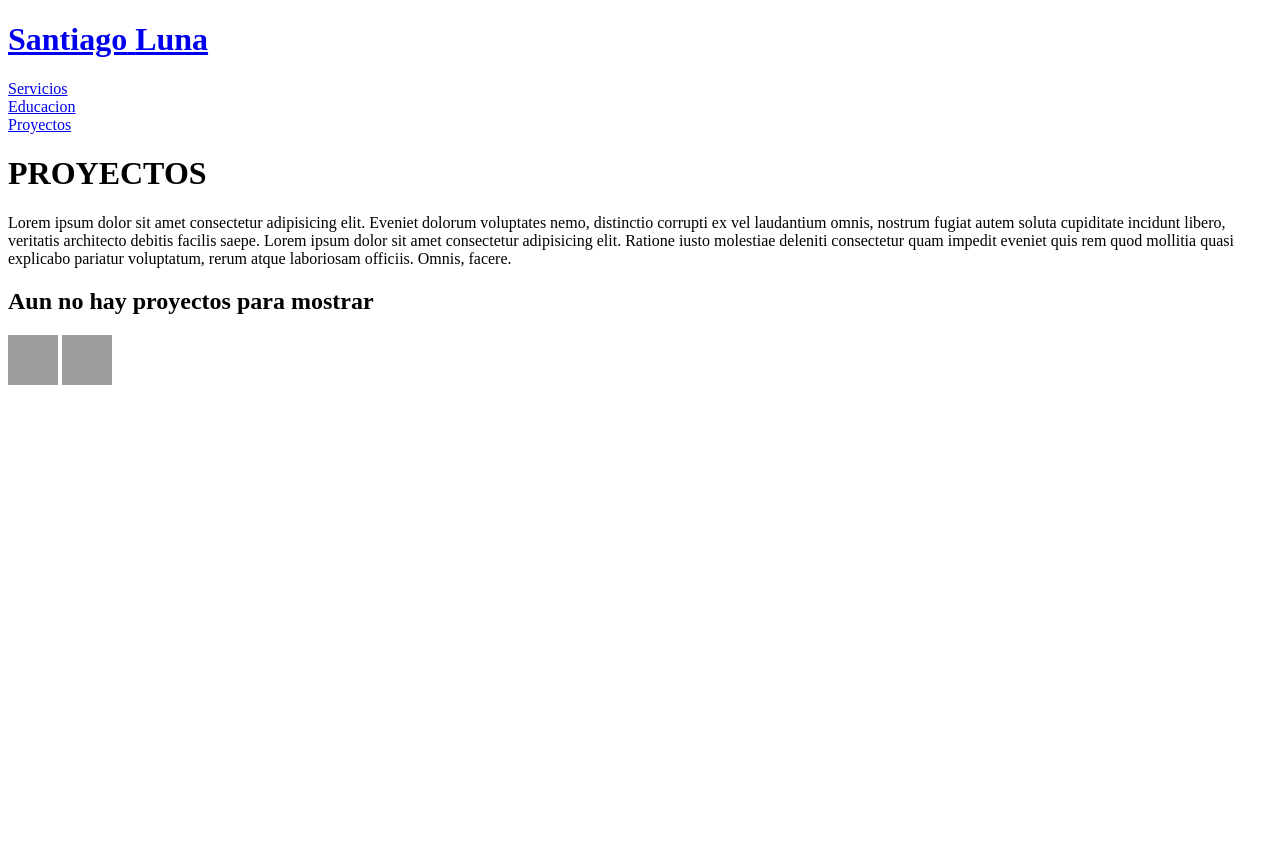
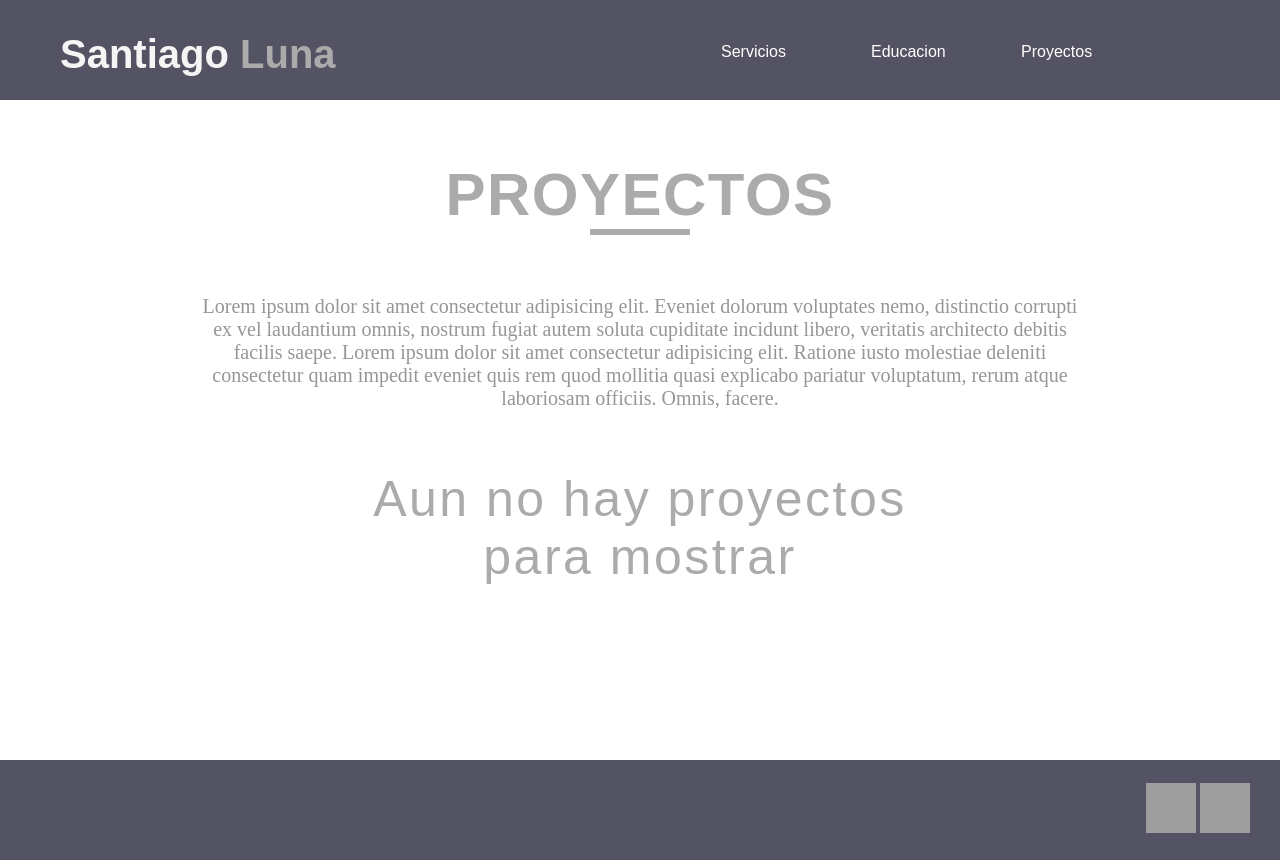
Before and after one commit to SantiagoLuna1920/prueba-portafolio, a plain HTML site: page proyectos.html in a window 1280 px wide. Before the commit the page ends 800 px from the top, so only its background shows below. Drawn offline with Linux system fonts and the light colour scheme; grey boxes are pictures that could not be loaded.

Commit message:
solucionado

```diff
--- a/proyectos.html
+++ b/proyectos.html
@@ -4,7 +4,7 @@
     <meta charset="UTF-8">
     <meta name="viewport" content="width=device-width, initial-scale=1.0">
     <title>Document</title>
-    <link rel="stylesheet" href="clientes.css">
+    <link rel="stylesheet" href="proyectos.css">
 </head>
 <body>
     <div class="menu">
```
Also changed, not shown: educacion.html (+1 -1 lines).
